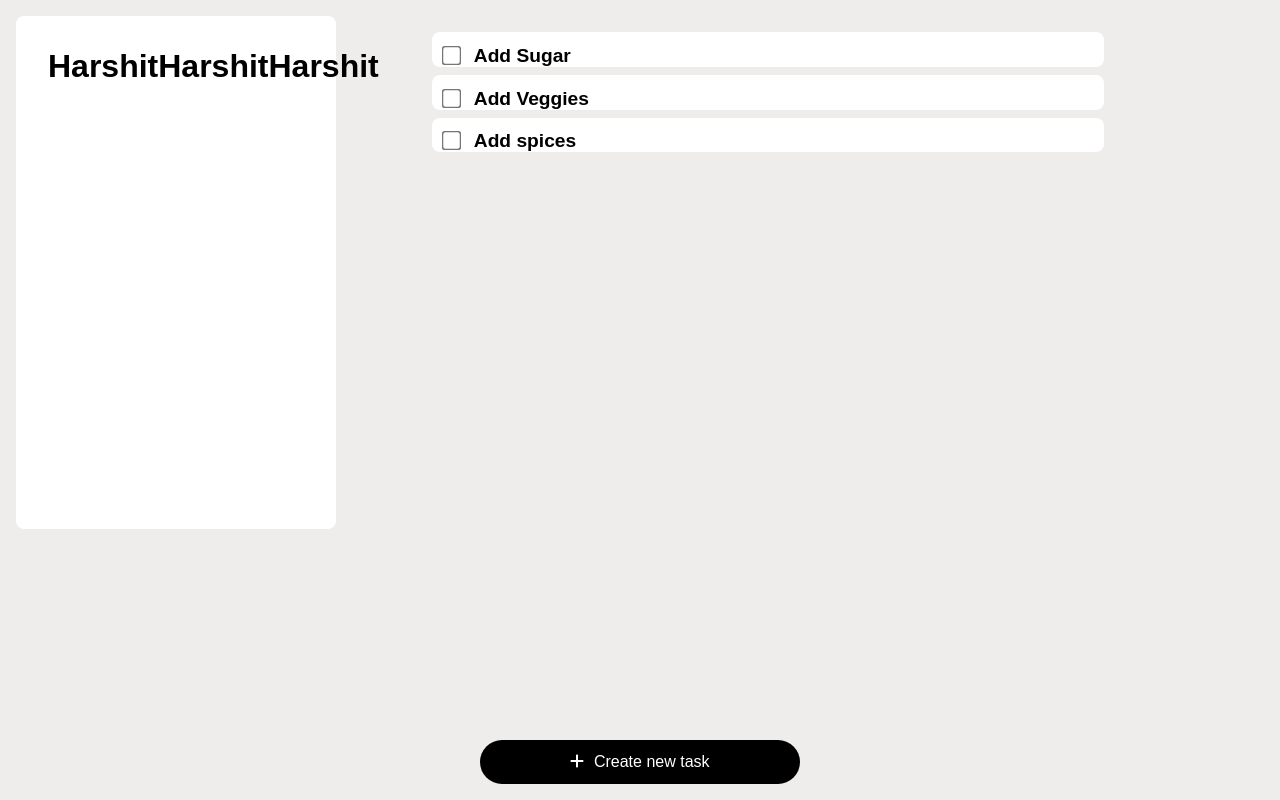
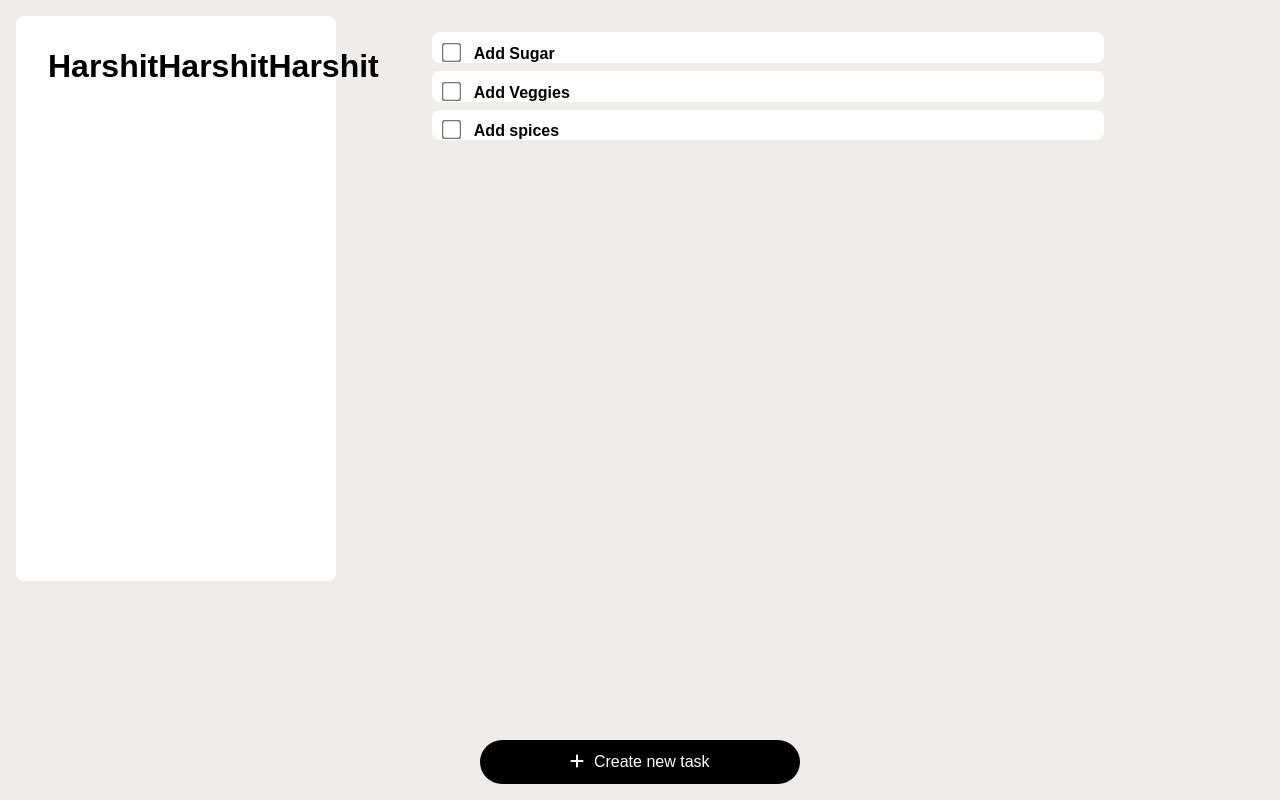
Before and after one commit to harshitrajsinha/momentodo, a Vue app: page / in a window 1280 px wide. Built offline with nearby package versions, Linux system fonts and the light colour scheme.

Commit message:
adding save and reset button in task details

```diff
--- a/src/components/TaskDetails.vue
+++ b/src/components/TaskDetails.vue
@@ -76,25 +76,46 @@
         v-model="currentNotes"
       ></textarea>
     </label>
+    <div class="task-details__set-btn">
+      <button class="save-btn" @click="saveData">Save</button>
+      <button class="reset-btn" @click="resetData">Reset</button>
+    </div>
   </div>
 </template>
 
 <script setup>
 import EmojiPicker from "vue3-emoji-picker";
 import "vue3-emoji-picker/css";
-import { ref, defineEmits } from "vue";
+import { ref, defineEmits, onMounted } from "vue";
 let showEmojiPicker = ref(false);
+let currentListId = ref(-1);
+
 let currentTitle = ref("");
 let currentPriority = ref("");
 let currentNotes = ref("");
 let currentCompletionStatus = ref(false);
 let initalTaskData = ref({});
+let allData = defineModel("allTaskData");
 const getCurrentListData = (data) => {
-  initalTaskData.value = data;
-  currentTitle.value = data["title"];
-  currentPriority.value = data["task-priority"];
-  currentNotes.value = data["notes"];
-  currentCompletionStatus.value = data["is-completed"];
+  currentListId.value = data;
+  initalTaskData.value = allData.value[data];
+  currentTitle.value = allData.value[data]["title"];
+  currentPriority.value = allData.value[data]["task-priority"];
+  currentNotes.value = allData.value[data]["notes"];
+  currentCompletionStatus.value = allData.value[data]["is-completed"];
+};
+
+const saveData = () => {
+  allData.value[currentListId.value]["title"] = currentTitle.value;
+  allData.value[currentListId.value]["task-priority"] = currentPriority.value;
+  allData.value[currentListId.value]["notes"] = currentNotes.value;
+};
+
+const resetData = () => {
+  currentTitle.value = initalTaskData.value["title"];
+  currentPriority.value = initalTaskData.value["task-priority"];
+  currentNotes.value = initalTaskData.value["notes"];
+  currentCompletionStatus.value = initalTaskData.value["is-completed"];
 };
 
 const onSelectEmoji = (emoji) => {
@@ -221,4 +242,23 @@ textarea {
   top: 3rem;
   right: -2rem;
 }
+
+.task-details__set-btn {
+  display: flex;
+  gap: 1rem;
+}
+
+.task-details__set-btn button {
+  font-size: 1rem;
+  position: relative;
+  margin-top: 0.5rem;
+  border-radius: 1.5rem;
+  color: white;
+  background-color: black;
+  cursor: pointer;
+  width: -webkit-fill-available;
+  border: none;
+  padding: 0.8rem;
+  z-index: 1;
+}
 </style>
--- a/src/components/TaskList.vue
+++ b/src/components/TaskList.vue
@@ -49,7 +49,7 @@ li span::-webkit-scrollbar {
   display: flex;
   gap: 1rem;
   align-items: baseline;
-  font-size: 1.2rem;
+  font-size: 1rem;
   cursor: pointer;
   font-weight: 600;
 }
--- a/src/components/Todo.vue
+++ b/src/components/Todo.vue
@@ -7,6 +7,7 @@
     </div>
     <TaskDetails
       ref="taskDetails"
+      v-model:allTaskData="taskLists"
       :class="['right-section', { active: toShow }]"
       @close-modal="handleModalClose"
     />
@@ -48,7 +49,7 @@ const taskLists = ref([
 const getListId = (data) => {
   currentList = { ...taskLists.value[data] };
   if (taskDetails.value) {
-    taskDetails.value.getCurrentListData(currentList);
+    taskDetails.value.getCurrentListData(data);
     toShow.value = true;
     listMaxWidth.value = "50%";
   }
```
